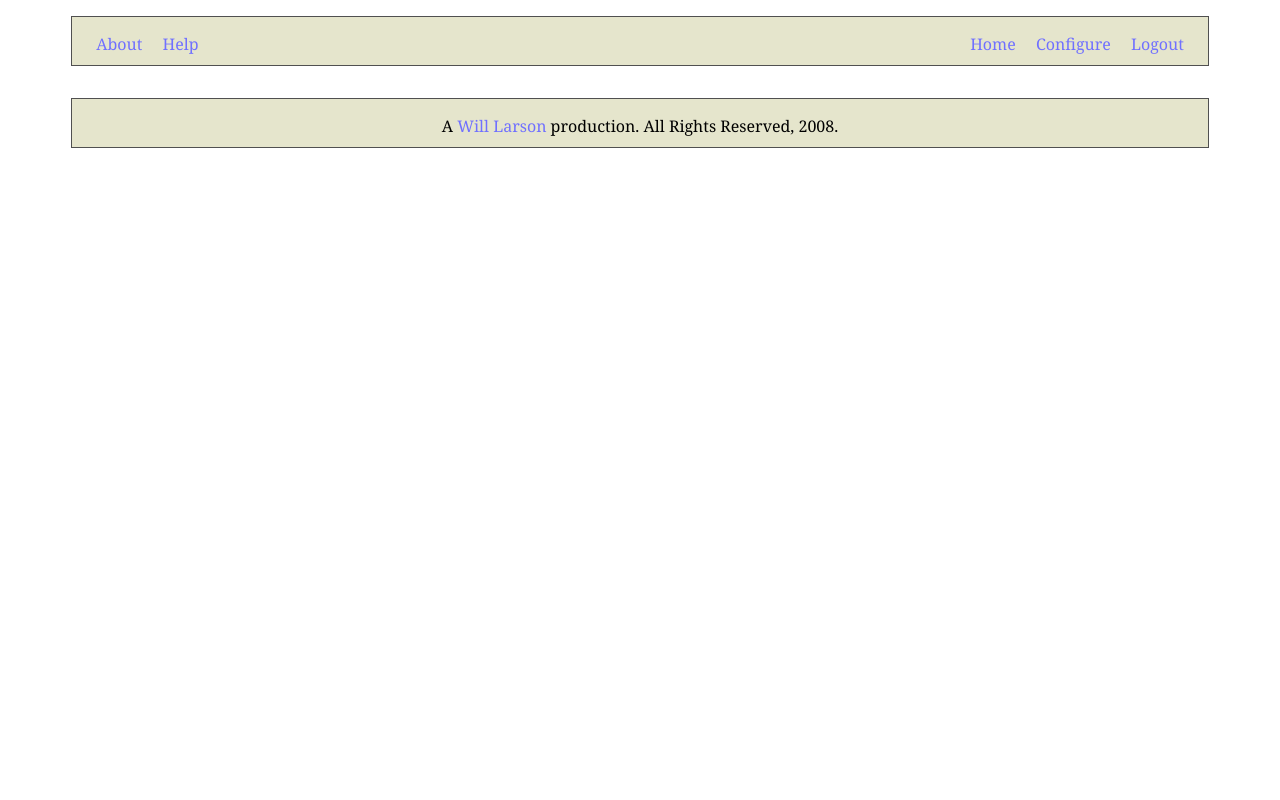
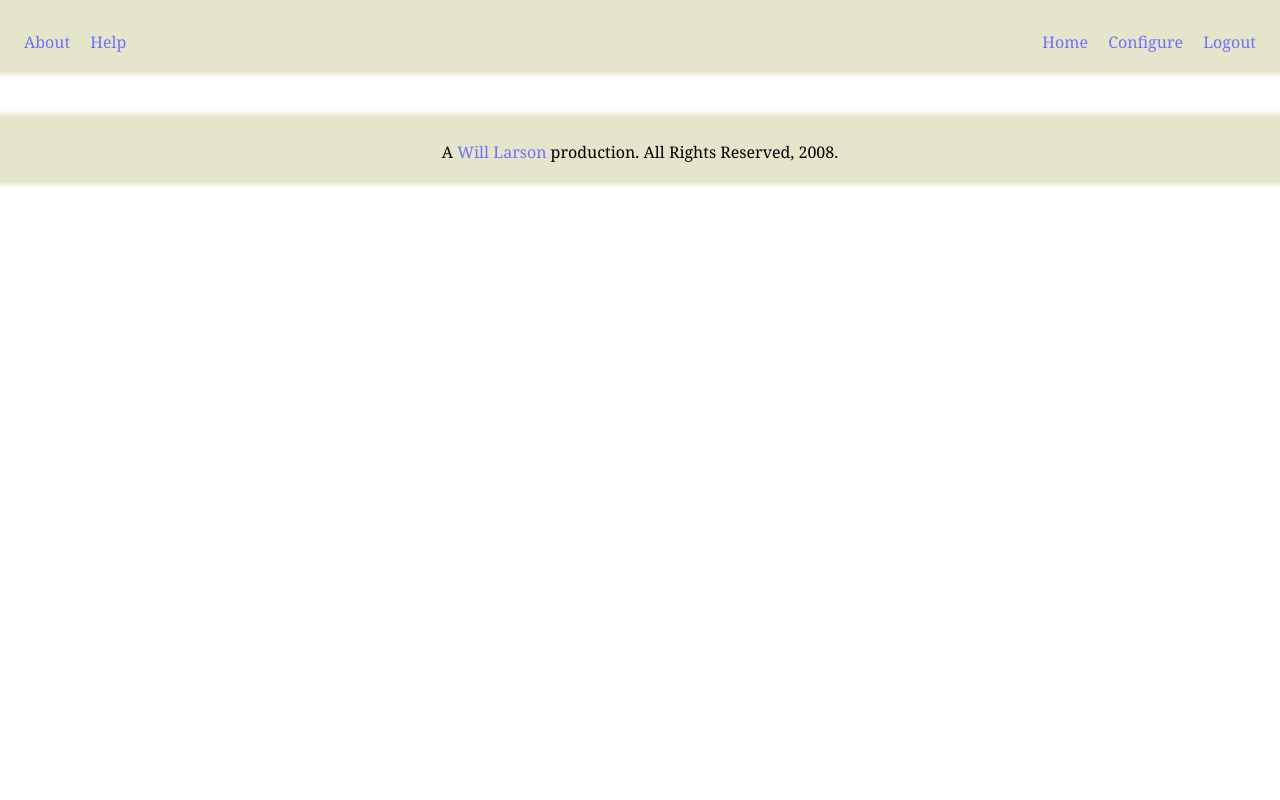
Before and after one commit to lethain/codernote, a Django app: template templates/base.html in a window 1280 px wide. Run offline with Django 3.2, Linux system fonts and the light colour scheme; the template is opened without the code that fills it, so the values that code supplies are empty.

Commit message:
Added some stylings for the header and footer.

```diff
--- a/media/codernote.css
+++ b/media/codernote.css
@@ -7,6 +7,7 @@
 
 body {
     font-family: georgia;
+    margin: 0px;
 }
 
 a {
@@ -19,10 +20,7 @@ a:hover {
 }
 
 .container {
-    width: 90%;
-    margin-top: 1em;
-    margin-left: auto;
-    margin-right: auto;
+
 }
 
 
@@ -41,6 +39,9 @@ a:hover {
 /* Content */
 
 #content {
+    width: 90%;
+    margin-left: auto;
+    margin-right: auto;
     margin-top: 0.5em;
     margin-bottom: 0.5em;
     padding-top: 0.5em;
@@ -49,12 +50,12 @@ a:hover {
 
 /* Header */
 
-#header {
+#header .inner {
     height: 1em;
     padding: 1em;
     background-color: #E5E5CC;
-    border: 1px solid #505050;
 }
+
 
 #header .navlinks {
     overflow: visible;
@@ -63,6 +64,38 @@ a:hover {
 #header .navlinks a {
     margin-left: 0.5em;
     margin-right: 0.5em;
+}
+
+#header .top {
+    height: 15px;
+    background-color: #E5E5CC;
+}
+
+#header .bottom {
+    position: relative;
+    height: 15px;
+    background:url(/media/border_bottom.png) repeat-x;
+}
+
+/* Footer */
+
+#footer .inner {
+    height: 1em;
+    padding: 1em;
+    background-color: #E5E5CC;
+    text-align: center;
+}
+
+#footer .top {
+    position: relative;
+    height: 15px;
+    background:url(/media/border_top.png) repeat-x;
+}
+
+#footer .bottom {
+    position: relative;
+    height: 15px;
+    background:url(/media/border_bottom.png) repeat-x;
 }
 
 /* Details */
@@ -215,16 +248,6 @@ textarea {
     text-indent: -1em;
 }
 
-/* Footer */
-
-#footer {
-    height: 1em;
-    padding: 1em;
-    border: 1px solid #505050;
-    background-color: #E5E5CC;
-    text-align: center;
-}
-
 /* Create Note */
 
 #create {
--- a/templates/base.html
+++ b/templates/base.html
@@ -10,12 +10,12 @@
 <div class="container">
 
 <div id="header">
+  <div class="top"></div>
+  <div class="inner">
   <div class="navlinks">
-
     <div class="left">
       <a href="/about/">About</a>
       <a href="/help/">Help</a>
-
     </div>
     <div class="right">
       <a href="/">Home</a>
@@ -23,6 +23,8 @@
       <a href="/logout/">Logout</a>
     </div>
   </div>
+  </div>
+  <div class="bottom"></div>
 </div>
 
 <div id="content">
@@ -30,9 +32,13 @@
 </div>
 
 <div id="footer">
+  <div class="top"></div>
+  <div class="inner">
   <span>
   A <a href="http://lethain.com/">Will Larson</a> production. All Rights Reserved, 2008.
   </span>
+  </div>
+  <div class="bottom"></div>
 </div>
 
 </div>
```
Also changed, not shown: media/border_bottom.png (added), media/border_top.png (added).
